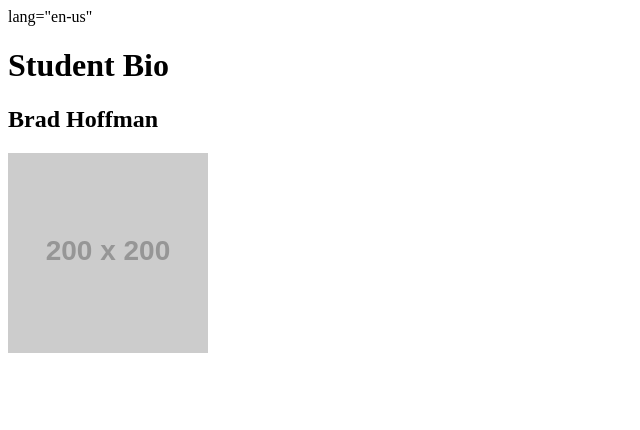
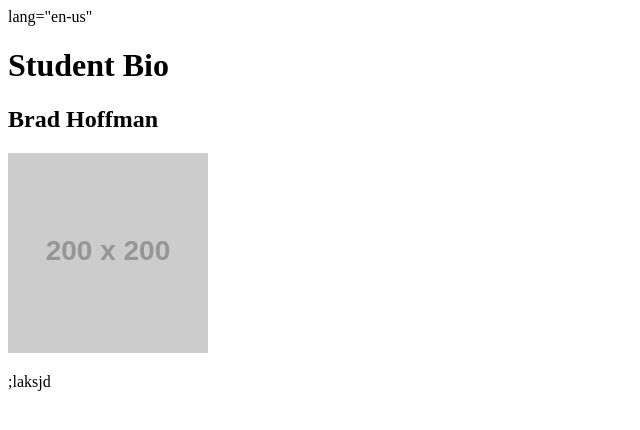
Before and after one commit to bkhoffman/firsthtml, a plain HTML site: page index.html in a window 1280 px wide. Shown: the full height of the page, 0-640 px from the left. Drawn offline with Linux system fonts and the light colour scheme; placeholder pictures from the web are drawn by us.

Commit message:
added paragraph

```diff
--- a/index.html
+++ b/index.html
@@ -7,17 +7,15 @@
 </head>
 
 <body>
-    <h1>Student Bio</h1>
+        <h1>Student Bio</h1>
 
-    <h2>Brad Hoffman</h2>
+        <h2>Brad Hoffman</h2>
 
-    <img src="https://via.placeholder.com/200"
+        <img src="https://via.placeholder.com/200">
 
-    <p>
-
-    </p>
-
-
+        <p>
+            ;laksjd
+        </p>
 </body>
 
 
```
